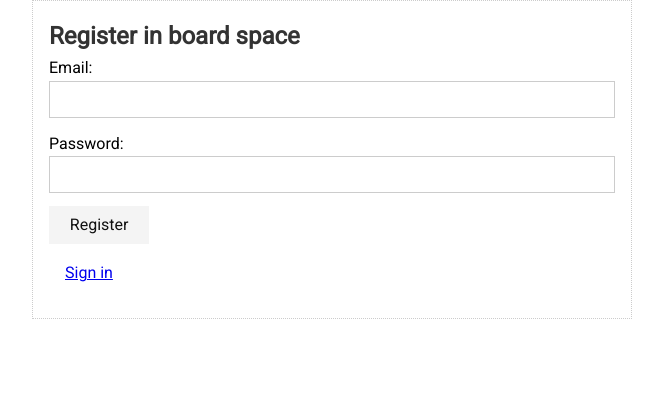
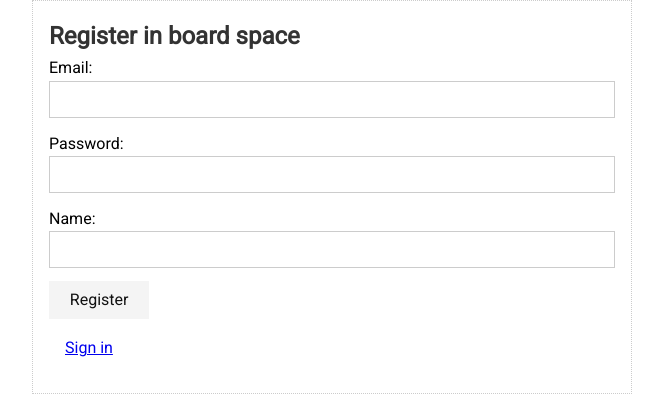
Before and after one commit to mau4ka/retroBoard, an Angular app: page /register in a window 1280 px wide. Shown: the top 396 px of the page, without its empty margins (308-971 px from the left). Built offline with nearby package versions, Linux system fonts and the light colour scheme.

Commit message:
add name in register form

```diff
--- a/src/app/register-page/register-page.component.html
+++ b/src/app/register-page/register-page.component.html
@@ -51,6 +51,30 @@
       </div>
     </div>
 
+    <div
+      class="form-control"
+      [ngClass]="{
+        invalid: form.get('name')!.touched && form.get('name')!.invalid
+      }"
+    >
+      <label for="name">Name:</label>
+      <input id="name" type="text" formControlName="name" />
+      <div
+        class="validation"
+        *ngIf="form.get('name')!.touched && form.get('name')!.invalid"
+      >
+        <small *ngIf="form.get('name')!.errors!['required']">
+          Enter name
+        </small>
+        <small *ngIf="form.get('name')!.errors!['minlength']">
+          Name is too small. It must be at least
+          {{ form.get("name")!.errors!["minlength"]!["requiredLength"] }},
+          now
+          {{ form.get("name")!.errors!["minlength"]!["actualLength"] }}
+        </small>
+      </div>
+    </div>
+
     <button
       type="submit"
       class="btn btn-primary"
--- a/src/app/register-page/register-page.component.ts
+++ b/src/app/register-page/register-page.component.ts
@@ -22,6 +22,10 @@ export class RegisterPageComponent implements OnInit {
         Validators.required,
         Validators.minLength(6),
       ]),
+      name: new FormControl(null, [
+        Validators.required,
+        Validators.minLength(3),
+      ]),
     });
   }
 
@@ -34,6 +38,7 @@ export class RegisterPageComponent implements OnInit {
     const user: User = {
       email: this.form.value.email,
       password: this.form.value.password,
+      name: this.form.value.name
     };
 
     this.auth.register(user).subscribe(
--- a/src/app/shared/interfaces.ts
+++ b/src/app/shared/interfaces.ts
@@ -8,6 +8,7 @@ export interface BoardColumn {
   tasks: Task[];
 }
 
+
 export interface NewBoardColumn {
   name: string;
 }
@@ -15,12 +16,13 @@ export interface NewBoardColumn {
 export interface Task {
   id?: string;
   text: string;
-  likes?: number;
+  likes?: string[];
   author?: string;
-  comments?: string[];
+  comments?: [];
 }
 
 export interface User {
   email: string;
   password: string;
+  name?: string;
 }
```
